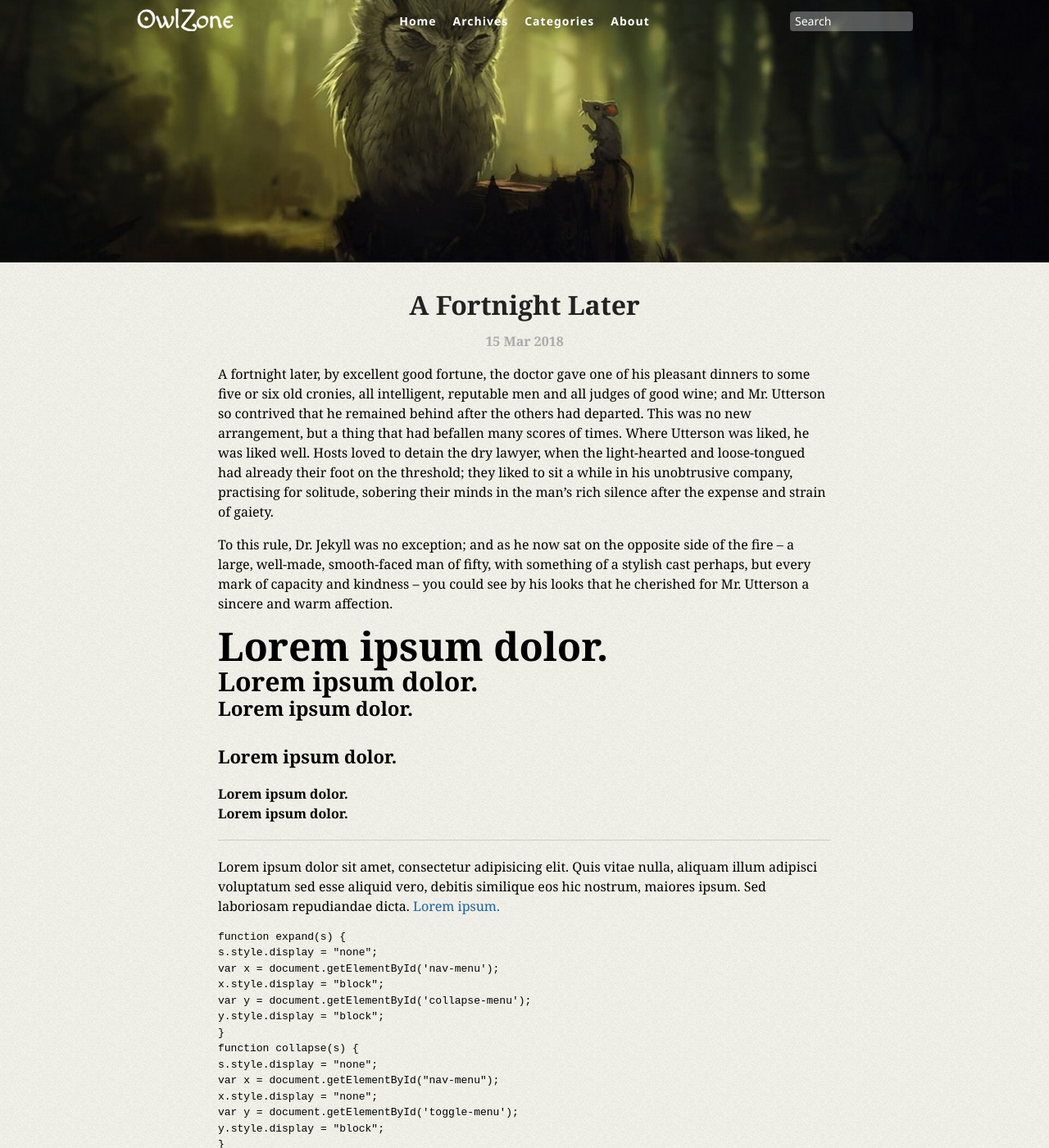
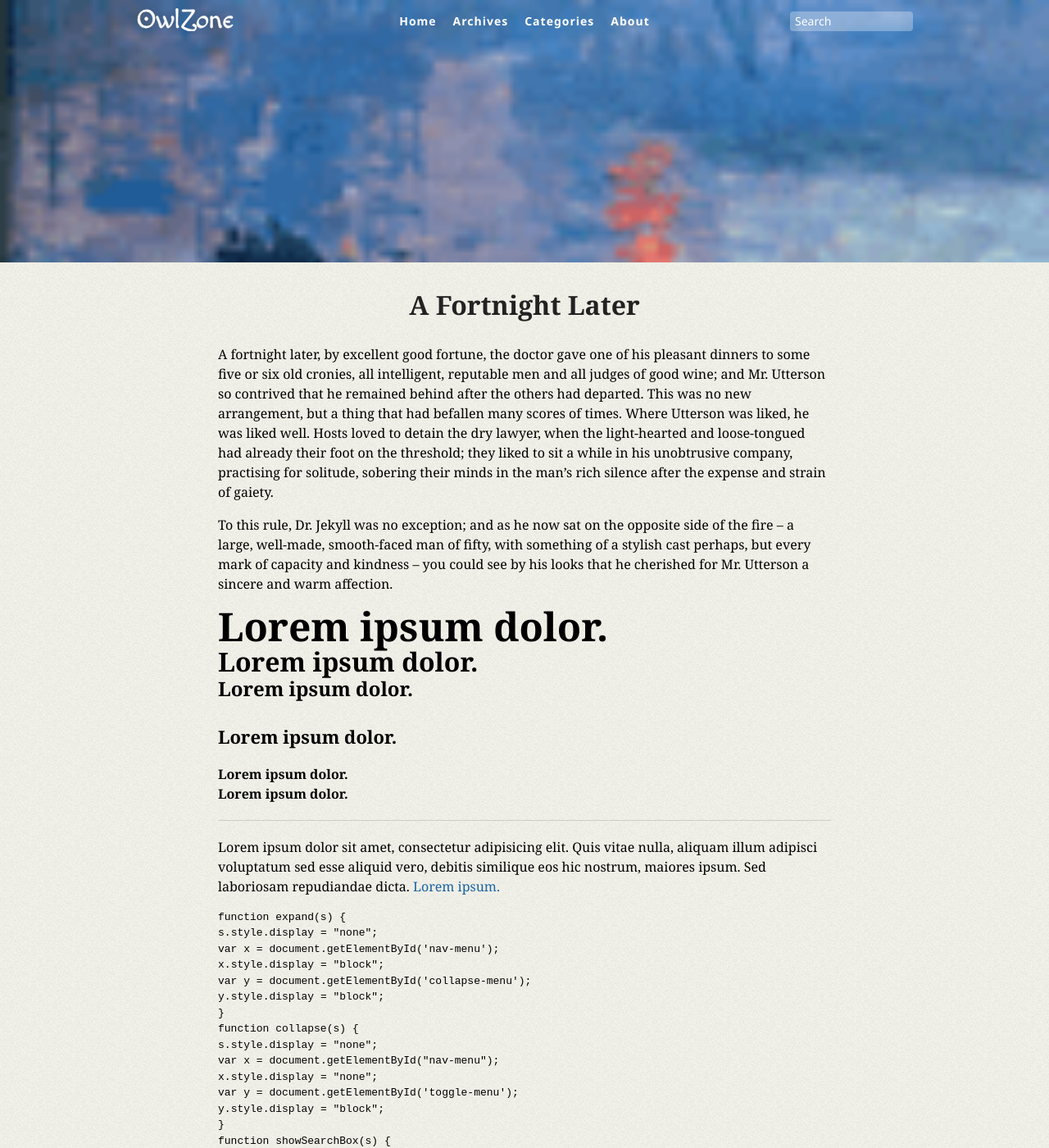
Before and after one commit to mapkts/owlzone, a Jekyll site: the page built from _posts/1880-09-15-a-fortnight-later.markdown, in a window 1280 px wide and 1400 px high. Shown: the whole window at 82% size. Built offline with Jekyll 4.4.1, drawn with Linux system fonts in a browser that asks for light colours.

Commit message:
fix minor bugs

```diff
--- a/_layouts/default.html
+++ b/_layouts/default.html
@@ -17,7 +17,7 @@
 			<article>
 				<h1 class="post-title">{{ page.title }}</h1>
 				<div class="post-meta">
-					<time>{{ site.time | date_to_string }}</time>
+					<time>{{ post.date }}</time>
 				</div>
 
 				{{ content }}
--- a/_posts/1880-09-15-a-fortnight-later.markdown
+++ b/_posts/1880-09-15-a-fortnight-later.markdown
@@ -4,6 +4,7 @@
 date: September 15, 1880
 tags: note novel char
 categories: post horror terror
+image: img/impression_sunrise.png
 ---
 
  A fortnight later, by excellent good fortune, the doctor gave one of his pleasant dinners to some five or six old cronies, all intelligent, reputable men and all judges of good wine; and Mr. Utterson so contrived that he remained behind after the others had departed. This was no new arrangement, but a thing that had befallen many scores of times. Where Utterson was liked, he was liked well. Hosts loved to detain the dry lawyer, when the light-hearted and loose-tongued had already their foot on the threshold; they liked to sit a while in his unobtrusive company, practising for solitude, sobering their minds in the man's rich silence after the expense and strain of gaiety.
```
Also changed, not shown: img/impression_sunrise.png (added).
